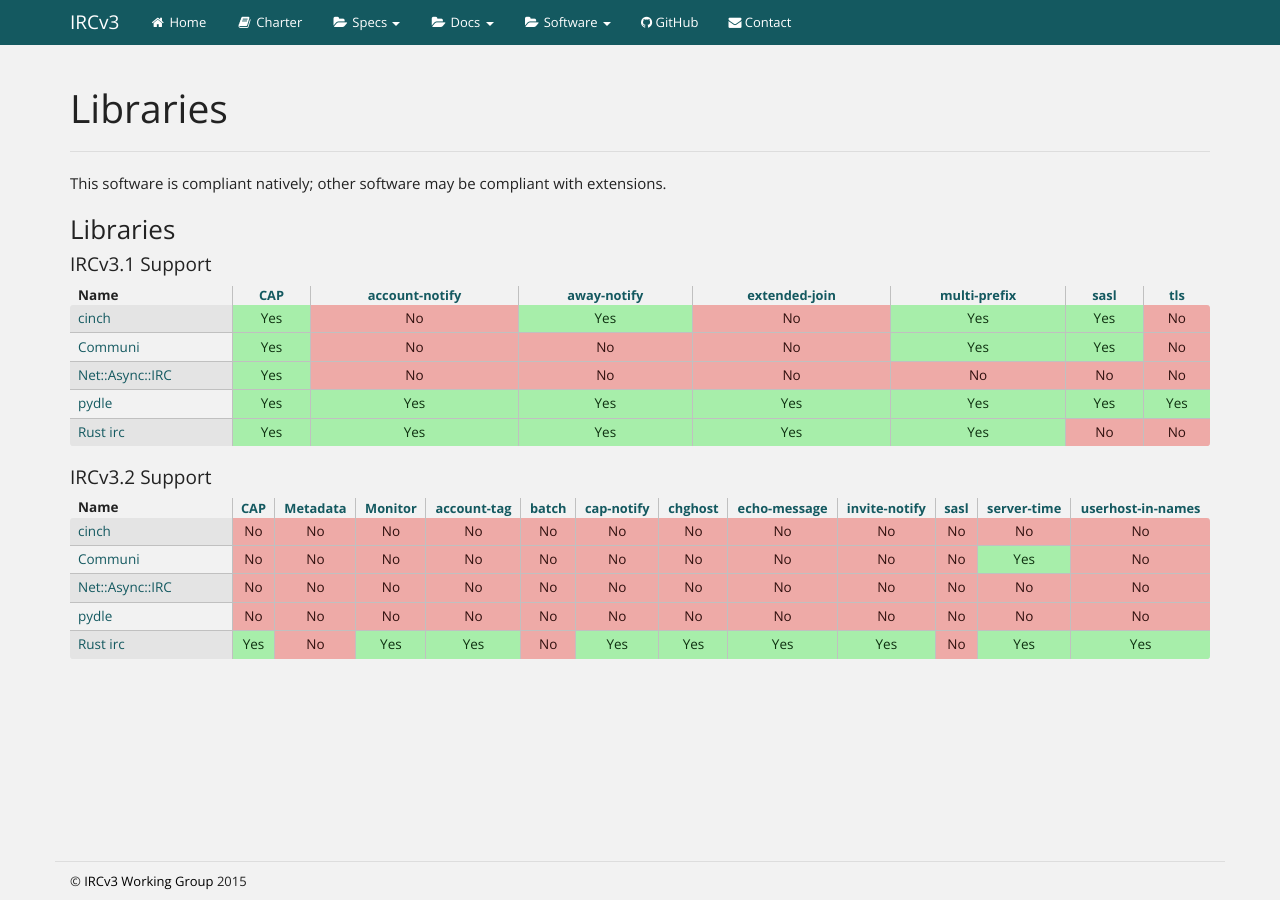
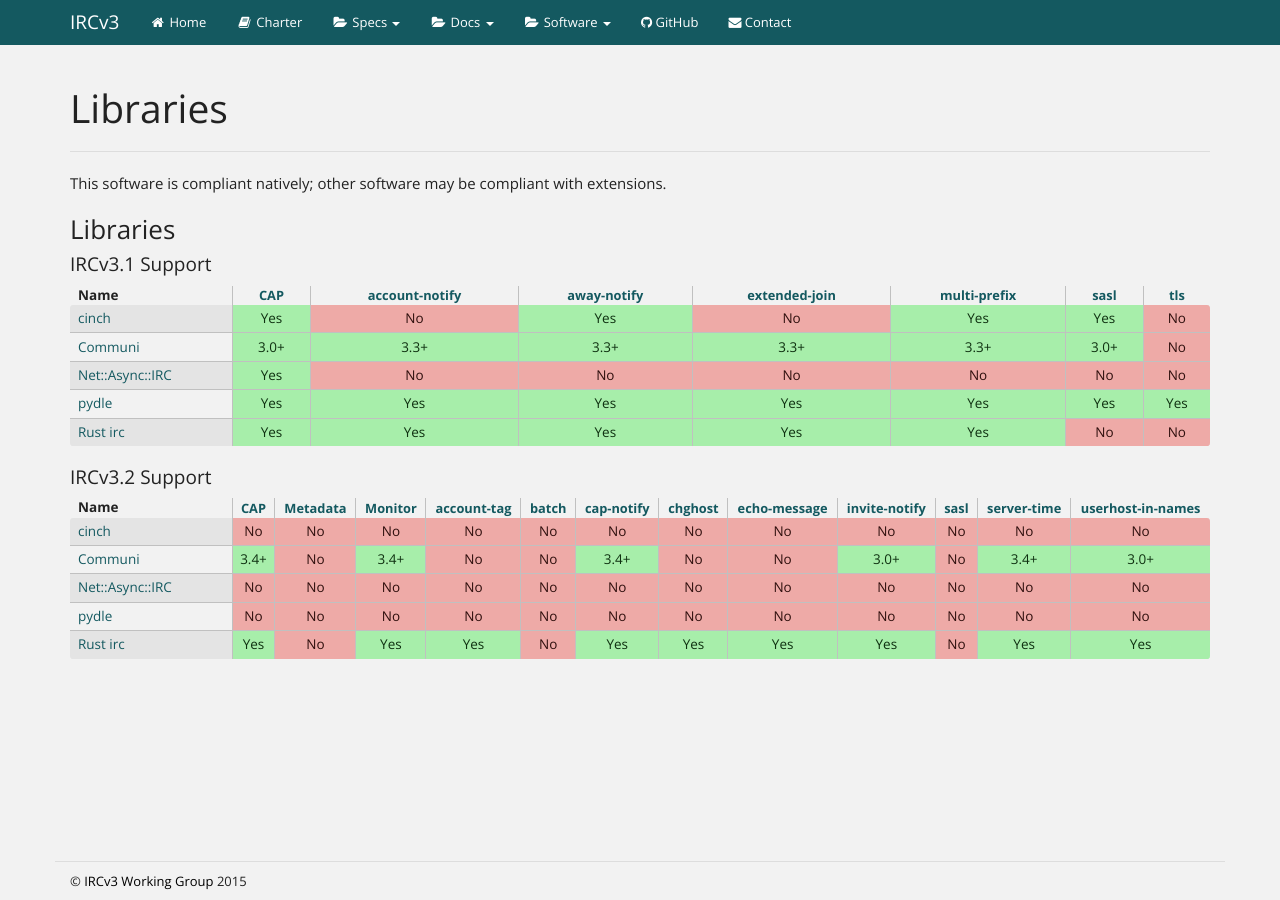
Before and after one commit to ircv3/ircv3.github.io, a Jekyll site: the page built from software/libraries.md, in a window 1280 px wide. Built offline with Jekyll 4.4.1, drawn with Linux system fonts in a browser that asks for light colours.

Commit message:
software: Update support

```diff
--- a/_data/sw_libraries.yml
+++ b/_data/sw_libraries.yml
@@ -12,12 +12,20 @@
       link: https://communi.github.io
       support:
         v3.1:
-          - cap
-          - multi-prefix
-          - sasl
+          cap: 3.0+
+          multi-prefix: 3.3+
+          sasl: 3.0+
+          account-notify: 3.3+
+          away-notify: 3.3+
+          extended-join: 3.3+
         v3.2:
-          - message-tags
-          - server-time
+          cap: 3.4+
+          message-tags: 3.1+
+          monitor: 3.4+
+          cap-notify: 3.4+
+          invite-notify: 3.0+
+          server-time: 3.4+
+          userhost-in-names: 3.0+
     - name: Net::Async::IRC
       link: https://metacpan.org/pod/Net::Async::IRC
       support:
```
Also changed, not shown: _data/sw_clients.yml (+21 -3 lines).
